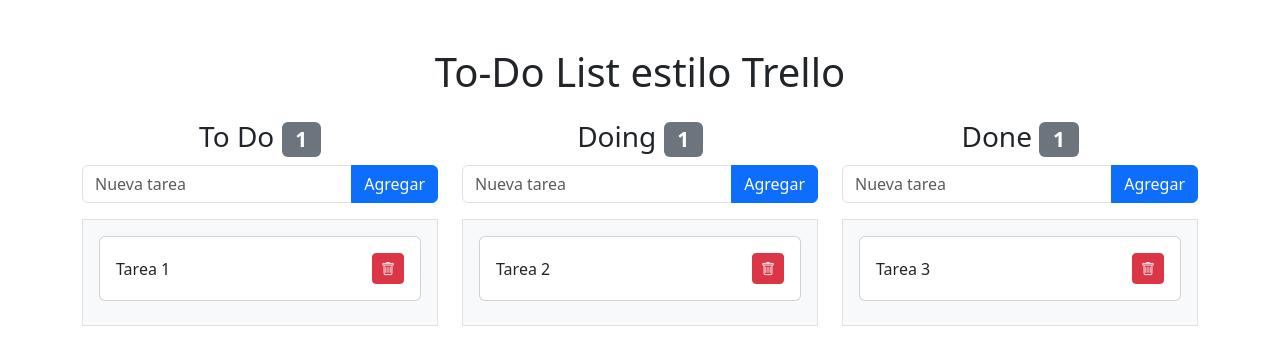
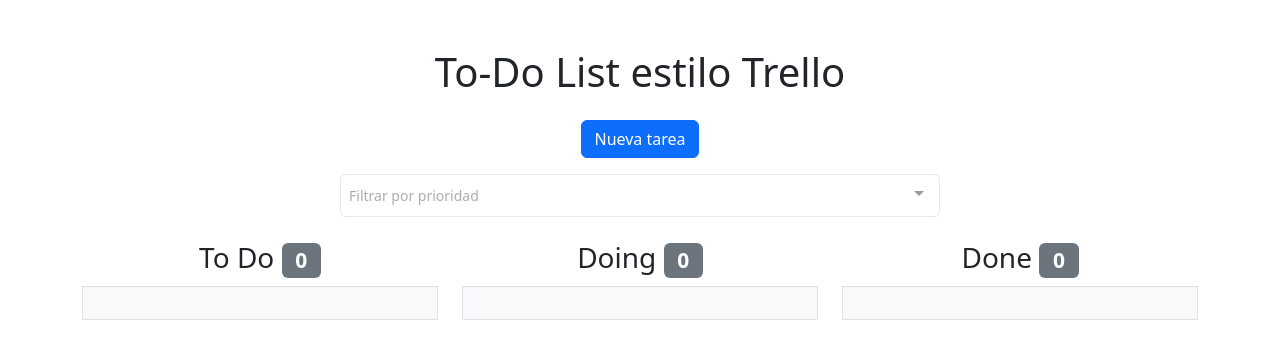
Before and after one commit to CmorenoRuizz/to_do_list, a Vue app: page / in a window 1280 px wide. Shown: the top 364 px of the page. Built offline with nearby package versions, Linux system fonts and the light colour scheme.

Commit message:
implementaciones v0.1

```diff
--- a/package.json
+++ b/package.json
@@ -17,6 +17,7 @@
     "bootstrap": "^5.3.3",
     "pinia": "^2.3.0",
     "vue": "^3.5.13",
+    "vue-multiselect": "^3.1.0",
     "vue-router": "^4.5.0"
   },
   "devDependencies": {
--- a/src/views/HomeView.vue
+++ b/src/views/HomeView.vue
@@ -2,70 +2,68 @@
   <div class="container mt-5">
     <h1 class="text-center mb-4">To-Do List estilo Trello</h1>
 
-    <!-- Tres columnas -->
-    <div class="row">
-      <div class="col-md-4">
-        <h3 class="text-center">
-          To Do <span class="badge bg-secondary">{{ tareasPorColumna['To Do'].length }}</span>
-        </h3>
-        <!-- Input para agregar tareas -->
-        <div class="input-group mb-3">
+    <!-- Botón para mostrar/ocultar formulario -->
+    <div class="text-center mb-3">
+      <button class="btn btn-primary" @click="toggleFormulario">
+        {{ mostrarFormulario ? "Ocultar formulario" : "Nueva tarea" }}
+      </button>
+    </div>
+
+    <!-- Filtro de prioridades -->
+    <div class="mb-4 d-flex justify-content-center">
+      <div style="max-width: 600px; width: 100%;">
+        <multiselect
+          v-model="filtroPrioridades"
+          :options="opcionesPrioridad"
+          :multiple="true"
+          placeholder="Filtrar por prioridad"
+        />
+      </div>
+    </div>
+
+    <!-- Formulario para agregar tareas -->
+    <div v-if="mostrarFormulario" class="mb-4 d-flex justify-content-center">
+      <div style="max-width: 600px; width: 100%;">
+        <div class="input-group mb-2">
           <input
             type="text"
             class="form-control"
-            placeholder="Nueva tarea"
-            v-model="nuevaTarea['To Do']"
+            placeholder="Nombre de la tarea"
+            v-model="nuevaTarea.texto"
           />
-          <button class="btn btn-primary" @click="agregarTarea('To Do')">Agregar</button>
         </div>
-        <!-- Tareas -->
-        <div
-          class="p-3 bg-light border"
-          @dragover.prevent
-          @drop="moverTarea('To Do')"
-        >
-          <div
-            class="card mb-2"
-            v-for="(tarea, index) in tareasPorColumna['To Do']"
-            :key="tarea.id"
-            draggable="true"
-            @dragstart="arrastrarTarea(tarea)"
-          >
-            <div class="card-body d-flex justify-content-between align-items-center">
-              <div>
-                <span v-if="!tarea.editando" @dblclick="editarTarea(tarea)">
-                  {{ tarea.texto }}
-                </span>
-                <input
-                  v-else
-                  type="text"
-                  class="form-control"
-                  v-model="tarea.texto"
-                  @blur="terminarEdicion(tarea)"
-                />
-              </div>
-              <button class="btn btn-danger btn-sm" @click="eliminarTarea(tarea.id)">
-                <i class="bi bi-trash"></i>
-              </button>
-            </div>
-          </div>
+        <div class="input-group mb-2">
+          <input
+            type="date"
+            class="form-control"
+            v-model="nuevaTarea.fecha"
+          />
         </div>
+        <div class="input-group mb-2">
+          <input
+            type="time"
+            class="form-control"
+            v-model="nuevaTarea.hora"
+          />
+        </div>
+        <div class="input-group mb-3">
+          <select class="form-select" v-model="nuevaTarea.prioridad">
+            <option value="" disabled>Selecciona una prioridad</option>
+            <option value="Alta">Alta</option>
+            <option value="Media">Media</option>
+            <option value="Baja">Baja</option>
+          </select>
+        </div>
+        <button class="btn btn-success w-100" @click="agregarTarea">Agregar Tarea</button>
       </div>
+    </div>
 
-      <!-- Repite para Doing y Done -->
-      <div class="col-md-4" v-for="columna in ['Doing', 'Done']" :key="columna">
+    <!-- Tres columnas -->
+    <div class="row">
+      <div class="col-md-4" v-for="columna in ['To Do', 'Doing', 'Done']" :key="columna">
         <h3 class="text-center">
-          {{ columna }} <span class="badge bg-secondary">{{ tareasPorColumna[columna].length }}</span>
+          {{ columna }} <span class="badge bg-secondary">{{ tareasFiltradasPorColumna[columna].length }}</span>
         </h3>
-        <div class="input-group mb-3">
-          <input
-            type="text"
-            class="form-control"
-            placeholder="Nueva tarea"
-            v-model="nuevaTarea[columna]"
-          />
-          <button class="btn btn-primary" @click="agregarTarea(columna)">Agregar</button>
-        </div>
         <div
           class="p-3 bg-light border"
           @dragover.prevent
@@ -73,27 +71,65 @@
         >
           <div
             class="card mb-2"
-            v-for="(tarea, index) in tareasPorColumna[columna]"
+            v-for="(tarea, index) in tareasFiltradasPorColumna[columna]"
             :key="tarea.id"
             draggable="true"
             @dragstart="arrastrarTarea(tarea)"
           >
-            <div class="card-body d-flex justify-content-between align-items-center">
-              <div>
-                <span v-if="!tarea.editando" @dblclick="editarTarea(tarea)">
-                  {{ tarea.texto }}
-                </span>
+            <div class="card-body">
+              <h5 class="card-title d-flex align-items-center">
+                {{ tarea.texto }}
+                <i
+                  class="ms-2"
+                  :class="iconoPrioridad(tarea.prioridad)"
+                  :title="`Prioridad: ${tarea.prioridad}`"
+                ></i>
+              </h5>
+              <p class="card-text">
+                Fecha: {{ tarea.fecha }} <br />
+                Hora: {{ tarea.hora }}
+              </p>
+              <div v-if="tarea.mostrarDetalles" class="alert alert-info p-2">
+                Creada el: {{ tarea.fechaCreacion }}
+              </div>
+              <div class="d-flex justify-content-between">
+                <button
+                  class="btn btn-info btn-sm"
+                  @click="alternarDetalles(tarea)"
+                >
+                  <i :class="tarea.mostrarDetalles ? 'bi bi-dash' : 'bi bi-plus'"></i>
+                </button>
+                <button class="btn btn-warning btn-sm" @click="editarTarea(tarea)">
+                  Editar
+                </button>
+                <button class="btn btn-danger btn-sm" @click="eliminarTarea(tarea.id)">
+                  Eliminar
+                </button>
+              </div>
+              <div v-if="tarea.editando">
                 <input
-                  v-else
                   type="text"
-                  class="form-control"
+                  class="form-control my-2"
                   v-model="tarea.texto"
-                  @blur="terminarEdicion(tarea)"
+                  placeholder="Nombre de la tarea"
                 />
+                <input
+                  type="date"
+                  class="form-control my-2"
+                  v-model="tarea.fecha"
+                />
+                <input
+                  type="time"
+                  class="form-control my-2"
+                  v-model="tarea.hora"
+                />
+                <select class="form-select my-2" v-model="tarea.prioridad">
+                  <option value="Alta">Alta</option>
+                  <option value="Media">Media</option>
+                  <option value="Baja">Baja</option>
+                </select>
+                <button class="btn btn-success btn-sm" @click="guardarEdicion(tarea)">Guardar</button>
               </div>
-              <button class="btn btn-danger btn-sm" @click="eliminarTarea(tarea.id)">
-                <i class="bi bi-trash"></i>
-              </button>
             </div>
           </div>
         </div>
@@ -103,16 +139,26 @@
 </template>
 
 <script>
+import Multiselect from "vue-multiselect";
+import "vue-multiselect/dist/vue-multiselect.min.css";
+
 export default {
   name: "HomeView",
+  components: {
+    Multiselect,
+  },
   data() {
     return {
-      tareas: JSON.parse(localStorage.getItem("tareas")) || [
-        { id: 1, texto: "Tarea 1", columna: "To Do", editando: false },
-        { id: 2, texto: "Tarea 2", columna: "Doing", editando: false },
-        { id: 3, texto: "Tarea 3", columna: "Done", editando: false },
-      ],
-      nuevaTarea: { "To Do": "", Doing: "", Done: "" },
+      tareas: JSON.parse(localStorage.getItem("tareas")) || [],
+      nuevaTarea: {
+        texto: "",
+        fecha: "",
+        hora: "",
+        prioridad: "",
+      },
+      filtroPrioridades: [],
+      opcionesPrioridad: ["Alta", "Media", "Baja"],
+      mostrarFormulario: false,
       tareaArrastrada: null,
     };
   },
@@ -124,29 +170,77 @@
         Done: this.tareas.filter((tarea) => tarea.columna === "Done"),
       };
     },
+    tareasFiltradasPorColumna() {
+      if (this.filtroPrioridades.length === 0) {
+        return this.tareasPorColumna;
+      }
+      return {
+        "To Do": this.tareasPorColumna["To Do"].filter((tarea) =>
+          this.filtroPrioridades.includes(tarea.prioridad)
+        ),
+        Doing: this.tareasPorColumna["Doing"].filter((tarea) =>
+          this.filtroPrioridades.includes(tarea.prioridad)
+        ),
+        Done: this.tareasPorColumna["Done"].filter((tarea) =>
+          this.filtroPrioridades.includes(tarea.prioridad)
+        ),
+      };
+    },
   },
   methods: {
-    agregarTarea(columna) {
-      if (this.nuevaTarea[columna].trim() !== "") {
+    toggleFormulario() {
+      this.mostrarFormulario = !this.mostrarFormulario;
+    },
+    agregarTarea() {
+      if (
+        this.nuevaTarea.texto.trim() !== "" &&
+        this.nuevaTarea.fecha &&
+        this.nuevaTarea.hora &&
+        this.nuevaTarea.prioridad
+      ) {
+        const fechaCreacion = new Date().toLocaleString();
         this.tareas.push({
           id: Date.now(),
-          texto: this.nuevaTarea[columna],
-          columna,
+          ...this.nuevaTarea,
+          fechaCreacion,
+          mostrarDetalles: false,
           editando: false,
+          columna: "To Do",
         });
-        this.nuevaTarea[columna] = "";
+        this.nuevaTarea = {
+          texto: "",
+          fecha: "",
+          hora: "",
+          prioridad: "",
+        };
+        this.mostrarFormulario = false; // Oculta el formulario al agregar la tarea
         this.guardarTareas();
       }
     },
-    eliminarTarea(id) {
-      this.tareas = this.tareas.filter((tarea) => tarea.id !== id);
-      this.guardarTareas();
+    iconoPrioridad(prioridad) {
+      switch (prioridad) {
+        case "Alta":
+          return "bi bi-fire text-danger";
+        case "Media":
+          return "bi bi-lightning-fill text-warning";
+        case "Baja":
+          return "bi bi-cup-hot text-success";
+        default:
+          return "";
+      }
+    },
+    alternarDetalles(tarea) {
+      tarea.mostrarDetalles = !tarea.mostrarDetalles;
     },
     editarTarea(tarea) {
       tarea.editando = true;
     },
-    terminarEdicion(tarea) {
+    guardarEdicion(tarea) {
       tarea.editando = false;
+      this.guardarTareas();
+    },
+    eliminarTarea(id) {
+      this.tareas = this.tareas.filter((tarea) => tarea.id !== id);
       this.guardarTareas();
     },
     arrastrarTarea(tarea) {
```
Also changed, not shown: 1 other file (tests, documents, lock files or other folders).
